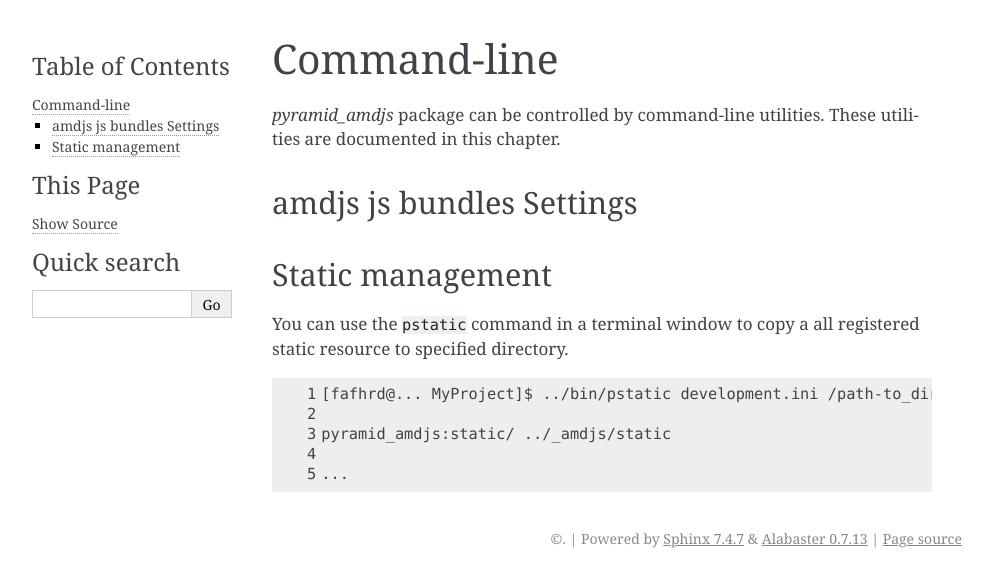
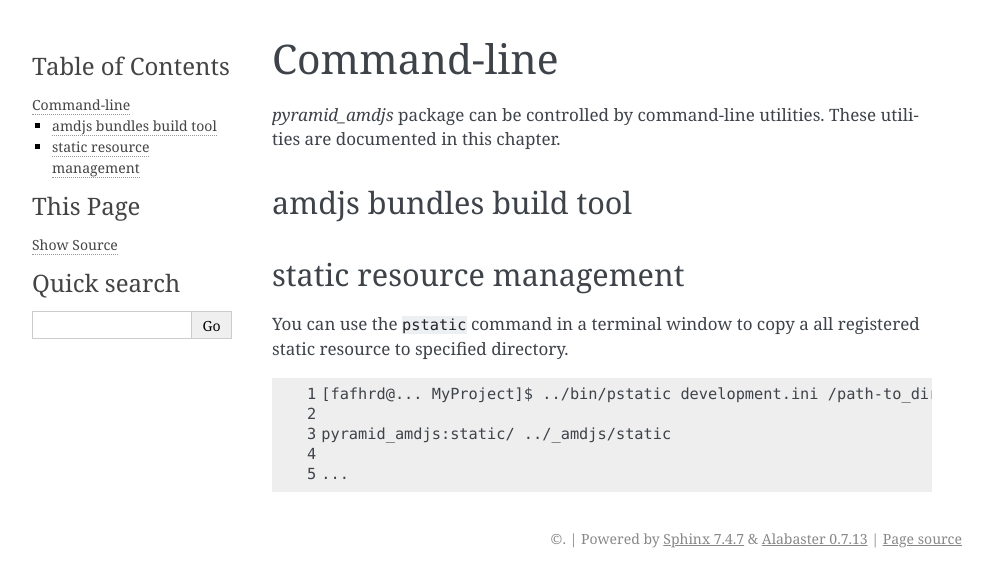
Before and after one commit to fafhrd91/pyramid_amdjs, a Sphinx documentation site: the page built from docs/scripts.rst, in a window 1280 px wide. Shown: the top 587 px of the page, without its empty margins (148-1140 px from the left). Built offline with Sphinx 7.4.7, drawn with Linux system fonts in a browser that asks for light colours.

```diff
--- a/docs/scripts.rst
+++ b/docs/scripts.rst
@@ -8,14 +8,14 @@ These utilities are documented in this chapter.
 
 .. _amdjs_script:
 
-amdjs js bundles Settings
--------------------------
+amdjs bundles build tool
+------------------------
 
 
 .. _pstatic_script:
 
-Static management
------------------
+static resource management
+--------------------------
 
 You can use the ``pstatic`` command in a terminal window to copy a
 all registered static resource to specified directory.
--- a/docs/settings.rst
+++ b/docs/settings.rst
@@ -1,5 +1,5 @@
-.ini settings
--------------
+INI settings
+------------
 All .INI pyramid_amdjs settings
 
 ``static.url``
```
Also changed, not shown: 2 other files.
